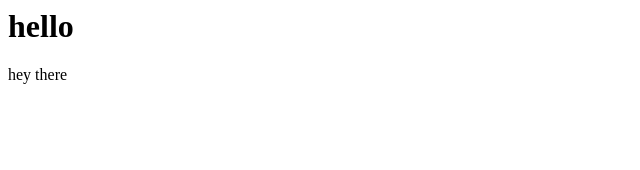
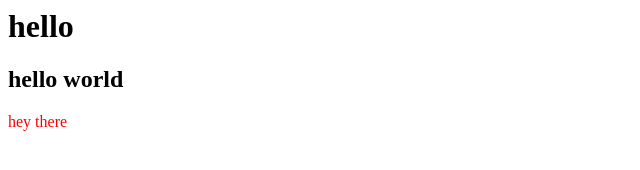
Before and after one commit to shyama2000/shyama2000.github.io, a plain HTML site: page index.html in a window 1280 px wide. Shown: the whole page, without its empty margins (0-640 px from the left). Drawn offline with Linux system fonts and the light colour scheme.

Commit message:
template

```diff
--- a/index.html
+++ b/index.html
@@ -4,7 +4,8 @@
 
         <body>
             <h1>hello</h1>
-            <p1>hey there</p1>
+            <h2>hello world</h2>
+            <p1 style="color:red;">hey there</p1>
         </body>
     </head>
 </html>
```
Also changed, not shown: port.html (added).
